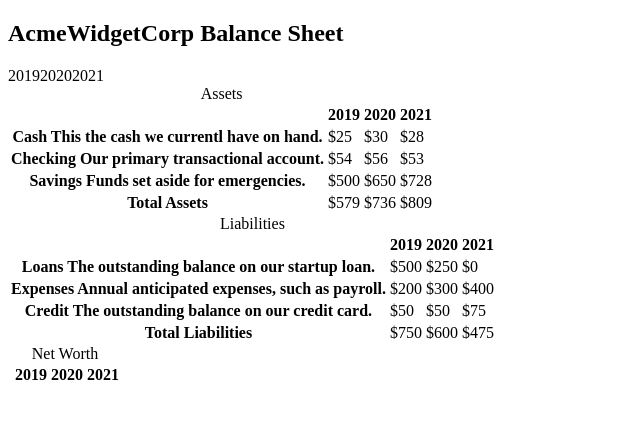
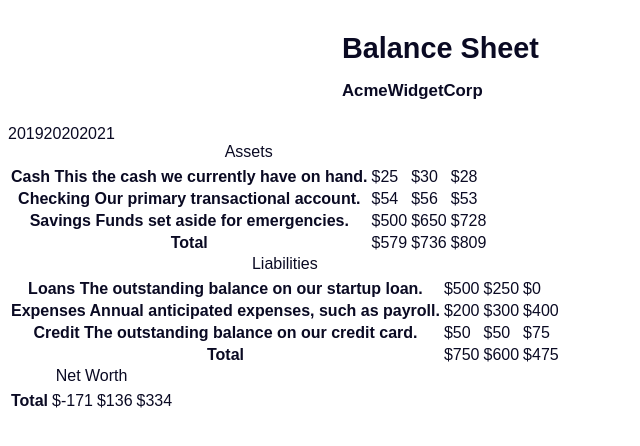
Before and after one commit to JakeWhrlWnd/balance-sheet, a plain HTML site: page index.html in a window 1280 px wide. Shown: the whole page, without its empty margins (0-640 px from the left). Drawn offline with Linux system fonts and the light colour scheme.

Commit message:
Added some styling

```diff
--- a/index.html
+++ b/index.html
@@ -32,7 +32,7 @@
                     </thead>
                     <tbody>
                         <tr class="data">
-                            <th>Cash <span class="description">This the cash we currentl have on hand.</span></th>
+                            <th>Cash <span class="description">This the cash we currently have on hand.</span></th>
                             <td>$25</td>
                             <td>$30</td>
                             <td class="current">$28</td>
@@ -104,7 +104,14 @@
                             <th><span class="sr-only">2021</span></th>
                         </tr>
                     </thead>
-                    <tbody></tbody>
+                    <tbody>
+                        <tr class="total">
+                            <th>Total <span class="sr-only">Net Worth</span></th>
+                            <td>$-171</td>
+                            <td>$136</td>
+                            <td class="current">$334</td>
+                        </tr>
+                    </tbody>
                 </table>
             </div>
         </section>
--- a/styles.css
+++ b/styles.css
@@ -0,0 +1,41 @@
+span[class~="sr-only"] {
+    width: 1px;
+    height: 1px;
+    border: 0;
+    clip: rect(1px, 1px, 1px, 1px);
+    clip-path: inset(50%);
+    overflow: hidden;
+    white-space: nowrap;
+    position: absolute;
+    padding: 0;
+    margin: -1px;
+}
+
+html {
+    box-sizing: border-box;
+}
+
+body {
+    font-family: sans-serif;
+    color: #0A0A23;
+}
+
+h1 {
+    max-width: 37.25rem;
+    margin: 0 auto;
+    padding: 1.5rem 1.25rem;
+}
+
+h1 .flex {
+    display: flex;
+    flex-direction: column-reverse;
+    gap: 1rem;
+}
+
+h1 .flex span:first-of-type {
+    font-size: 0.7em;
+}
+
+h1 .flex span:last-of-type {
+    font-size: 1.2em;
+}
```
